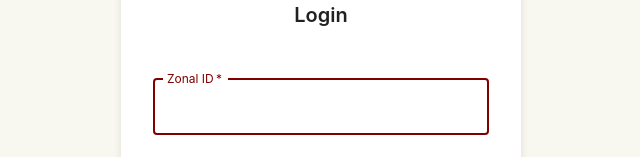
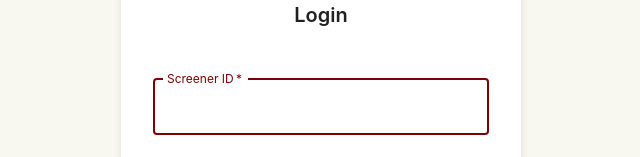
Before and after one commit to ravidasannam01/sewadar-app, a React (Vite) app in the folder frontend/: page /login in a window 1280 px wide. Shown: the part 341-498 px from the top of the page, without its empty margins (319-959 px from the left). Built offline with nearby package versions, Linux system fonts and the light colour scheme.

Commit message:
swapped zonal id with screener id

```diff
--- a/frontend/src/components/Layout.jsx
+++ b/frontend/src/components/Layout.jsx
@@ -267,7 +267,7 @@ const Layout = () => {
                 {user?.firstName} {user?.lastName}
               </Typography>
               <Chip
-                label={user?.screenerCode || 'NA'}
+                label={user?.zonalId || 'NA'}
                 size="small"
                 sx={{
                   bgcolor: (user?.role === 'ADMIN' || user?.role === 'INCHARGE') ? '#d4af37' : '#4a90a4',
--- a/frontend/src/components/SewadarForm.jsx
+++ b/frontend/src/components/SewadarForm.jsx
@@ -171,12 +171,12 @@ const SewadarForm = ({ sewadar, onClose, onSuccess }) => {
         <Grid item xs={12} sm={6}>
           <TextField
             fullWidth
-            label="Zonal ID"
+            label="Screener ID"
             required={!sewadar}
             value={formData.zonalId}
             onChange={(e) => handleChange('zonalId', e.target.value)}
-            disabled={!!sewadar} // Cannot change zonalId after creation
-            helperText={sewadar ? 'Zonal ID cannot be changed' : 'Unique organizational identity (required)'}
+            disabled={!!sewadar}
+            helperText={sewadar ? 'Screener ID cannot be changed' : 'Unique organizational identity (required)'}
           />
         </Grid>
         <Grid item xs={12} sm={6}>
@@ -344,7 +344,7 @@ const SewadarForm = ({ sewadar, onClose, onSuccess }) => {
         <Grid item xs={12} sm={6}>
           <TextField
             fullWidth
-            label="Screener Code"
+            label="Zonal ID"
             value={formData.screenerCode}
             onChange={(e) => handleChange('screenerCode', e.target.value)}
           />
--- a/frontend/src/pages/Admin.jsx
+++ b/frontend/src/pages/Admin.jsx
@@ -554,7 +554,7 @@ const Admin = () => {
             <Table stickyHeader size="small">
               <TableHead>
                 <TableRow>
-                  <TableCell>Zonal ID</TableCell>
+                  <TableCell>Screener ID</TableCell>
                   <TableCell>Name</TableCell>
                   <TableCell>Mobile</TableCell>
                   <TableCell>Location</TableCell>
--- a/frontend/src/pages/Attendance.jsx
+++ b/frontend/src/pages/Attendance.jsx
@@ -418,7 +418,7 @@ const Attendance = () => {
                     <TableRow>
                       <TableCell>Select</TableCell>
                       <TableCell>Name</TableCell>
-                      <TableCell>Zonal ID</TableCell>
+                      <TableCell>Screener ID</TableCell>
                       <TableCell>Mobile</TableCell>
                     </TableRow>
                   </TableHead>
@@ -475,7 +475,7 @@ const Attendance = () => {
                       <TableHead>
                         <TableRow>
                           <TableCell>Name</TableCell>
-                          <TableCell>Zonal ID</TableCell>
+                          <TableCell>Screener ID</TableCell>
                           <TableCell>Mobile</TableCell>
                           <TableCell>Actions</TableCell>
                         </TableRow>
@@ -568,7 +568,7 @@ const Attendance = () => {
                 <TableHead>
                   <TableRow>
                     <TableCell>Name</TableCell>
-                    <TableCell>Zonal ID</TableCell>
+                    <TableCell>Screener ID</TableCell>
                     <TableCell>Mobile</TableCell>
                     <TableCell>Date</TableCell>
                     <TableCell>Notes</TableCell>
--- a/frontend/src/pages/Dashboard.jsx
+++ b/frontend/src/pages/Dashboard.jsx
@@ -282,7 +282,7 @@ const Dashboard = () => {
   }
 
   const generateAttendanceCSV = (attendanceRecords) => {
-    const headers = ['Program', 'Program ID', 'Sewadar Zonal ID', 'Sewadar Name', 'Date', 'Status']
+    const headers = ['Program', 'Program ID', 'Sewadar Screener ID', 'Sewadar Name', 'Date', 'Status']
     const rows = attendanceRecords.map(record => {
       const programTitle = record.programTitle || `Program ${record.programId || ''}`
       const sewadarName = record.sewadar
@@ -720,7 +720,7 @@ const Dashboard = () => {
               <Table stickyHeader size="small">
                 <TableHead>
                   <TableRow>
-                    <TableCell>Zonal ID</TableCell>
+                    <TableCell>Screener ID</TableCell>
                     <TableCell>Name</TableCell>
                     <TableCell>Mobile</TableCell>
                     <TableCell>Location</TableCell>
@@ -1082,7 +1082,7 @@ const Dashboard = () => {
               <Table stickyHeader size="small">
                 <TableHead>
                   <TableRow>
-                    <TableCell>Sewadar Zonal ID</TableCell>
+                    <TableCell>Sewadar Screener ID</TableCell>
                     <TableCell>Sewadar Name</TableCell>
                     <TableCell>Starting From Home</TableCell>
                     <TableCell>Reaching To Home</TableCell>
@@ -1234,7 +1234,7 @@ const Dashboard = () => {
                       <TableRow>
                     <TableCell>Program</TableCell>
                     <TableCell>Program ID</TableCell>
-                    <TableCell>Zonal ID</TableCell>
+                    <TableCell>Screener ID</TableCell>
                     <TableCell>Name</TableCell>
                     <TableCell>Date</TableCell>
                   </TableRow>
--- a/frontend/src/pages/Login.jsx
+++ b/frontend/src/pages/Login.jsx
@@ -78,7 +78,7 @@ const Login = () => {
             <Box component="form" onSubmit={handleSubmit}>
               <TextField
                 fullWidth
-                label="Zonal ID"
+                label="Screener ID"
                 type="text"
                 value={zonalId}
                 onChange={(e) => setZonalId(e.target.value)}
```
